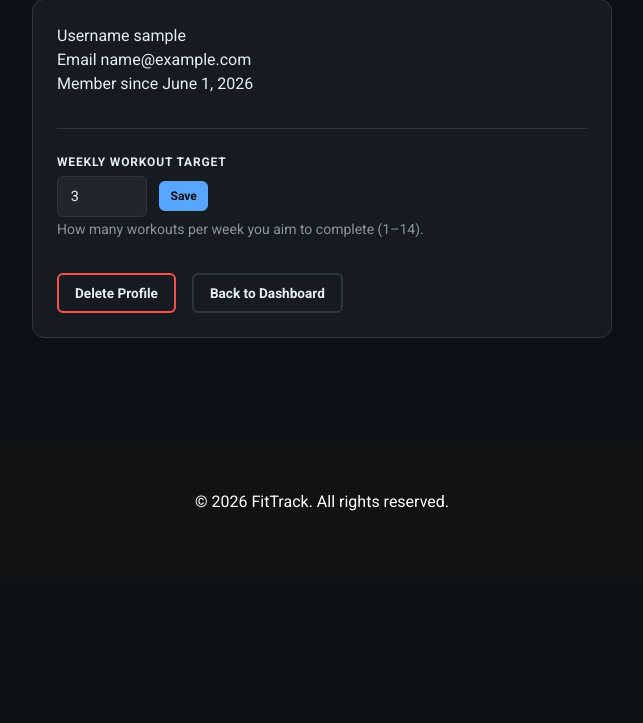
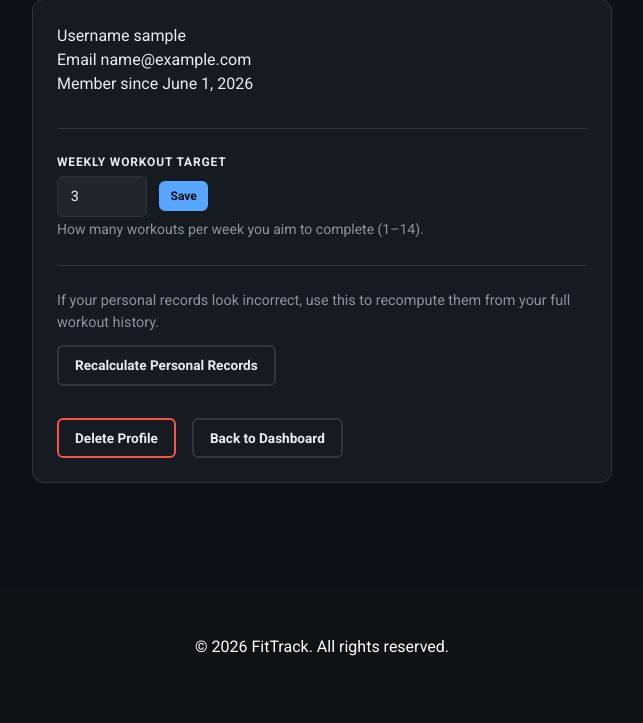
Before and after one commit to MHussainGit/Milestone-Project-3--fitness-tracker, a Django app: page /profile/ in a window 1280 px wide. Shown: the part 299-1022 px from the top of the page, without its empty margins (318-961 px from the left). Before the commit the page ends 810 px from the top, so only its background shows below. Run offline with Django 4.2, Linux system fonts and the light colour scheme; the visitor is signed in with stand-in values (Sample User, id 1); data comes from the database, SQL or seed files in the repository.

Commit message:
Add Recalculate Personal Records button to profile page

```diff
--- a/tracker/templates/tracker/profile.html
+++ b/tracker/templates/tracker/profile.html
@@ -37,6 +37,14 @@
       </div>
     </form>
 
+    <form method="post" action="{% url 'recalculate_prs' %}" style="margin-top:1.5rem;border-top:1px solid var(--border);padding-top:1.5rem">
+      {% csrf_token %}
+      <p style="color:var(--muted);font-size:.9rem;margin-bottom:.75rem">
+        If your personal records look incorrect, use this to recompute them from your full workout history.
+      </p>
+      <button type="submit" class="btn btn-secondary">Recalculate Personal Records</button>
+    </form>
+
     <div class="form-actions" style="margin-top: 2rem; justify-content: flex-start; gap: 1rem;">
       <a href="{% url 'profile_delete' %}" class="btn btn-danger">Delete Profile</a>
       <a href="{% url 'dashboard' %}" class="btn btn-secondary">Back to Dashboard</a>
--- a/tracker/urls.py
+++ b/tracker/urls.py
@@ -48,8 +48,9 @@ urlpatterns = [
     path('templates/<int:template_pk>/items/<int:pk>/delete/',  views.template_item_delete, name='template_item_delete'),
 
     # User profile
-    path('profile/',         views.profile,        name='profile'),
-    path('profile/delete/',  views.profile_delete, name='profile_delete'),
+    path('profile/',                    views.profile,             name='profile'),
+    path('profile/delete/',             views.profile_delete,      name='profile_delete'),
+    path('profile/recalculate-prs/',    views.recalculate_prs,     name='recalculate_prs'),
 
     # Password reset
     path('password-reset/',
--- a/tracker/views.py
+++ b/tracker/views.py
@@ -141,6 +141,25 @@ def profile(request):
         'user_profile': request.user,
         'workout_target': user_profile.workout_target,
     })
+
+
+@login_required
+def recalculate_prs(request):
+    if request.method == 'POST':
+        exercise_ids = (
+            WorkoutEntry.objects
+            .filter(workout__user=request.user, weight__isnull=False)
+            .values_list('exercise_id', flat=True)
+            .distinct()
+        )
+        for ex_id in exercise_ids:
+            try:
+                _recalculate_personal_record(request.user, Exercise.objects.get(pk=ex_id))
+            except Exercise.DoesNotExist:
+                pass
+        count = exercise_ids.count()
+        messages.success(request, f'Personal records recalculated for {count} exercise{"s" if count != 1 else ""}.')
+    return redirect('profile')
 
 
 @login_required
```
